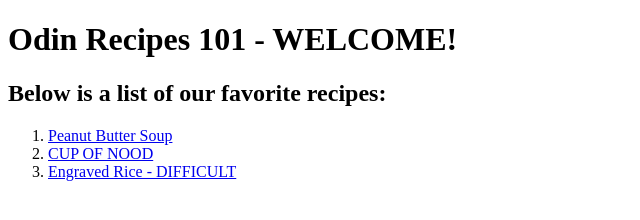
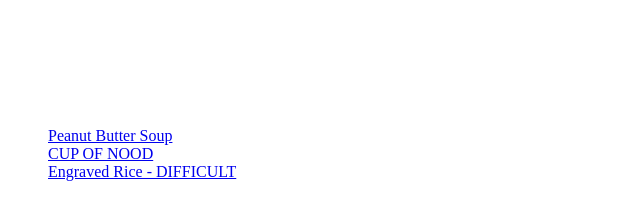
Before and after one commit to al15338/odin-recipes, a plain HTML site: page index.html in a window 1280 px wide. Shown: the whole page, without its empty margins (0-640 px from the left). Drawn offline with Linux system fonts and the light colour scheme.

Commit message:
Commit 1

```diff
--- a/index.html
+++ b/index.html
@@ -4,6 +4,7 @@
     <meta charset="UTF-8">
     <meta http-equiv="X-UA-Compatible" content="IE=edge">
     <meta name="viewport" content="width=device-width, initial-scale=1.0">
+    <link rel="stylesheet" href="style.css">
     <title>Document</title>
 </head>
 
--- /dev/null
+++ b/style.css
@@ -0,0 +1,5 @@
+
+
+body {
+    color : white;
+}
```
